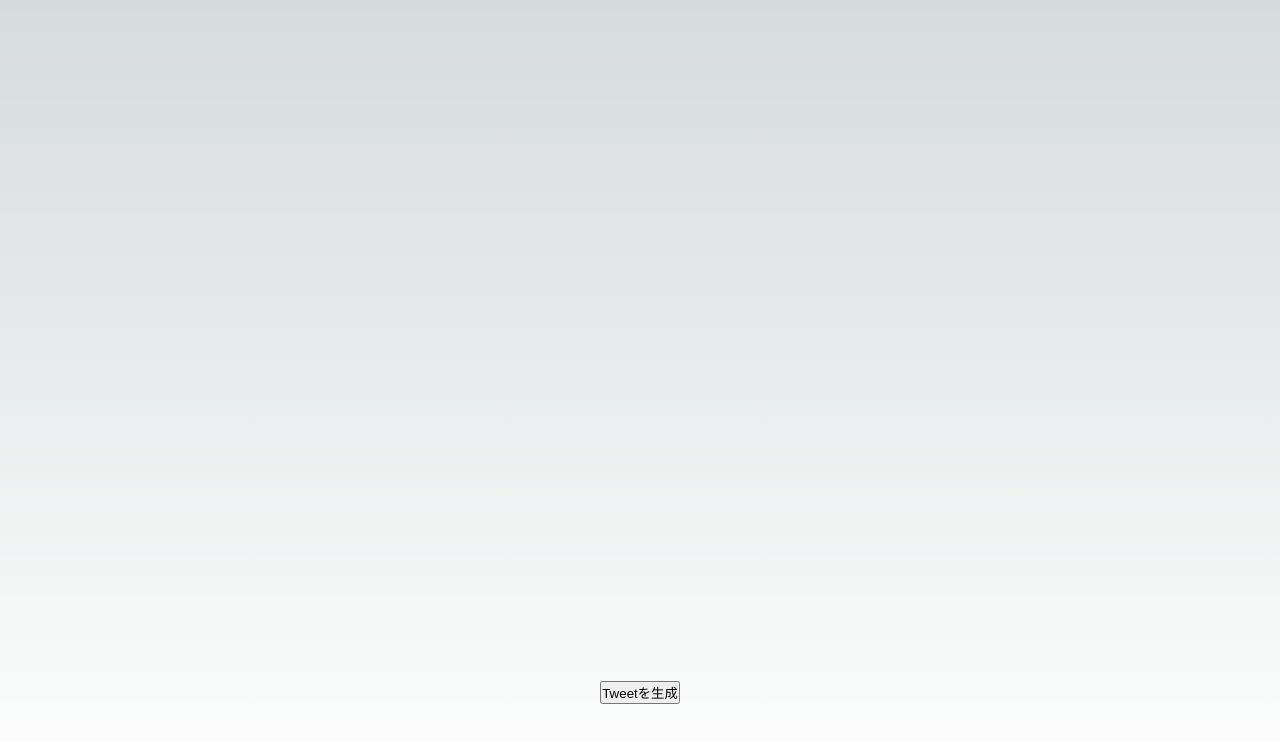
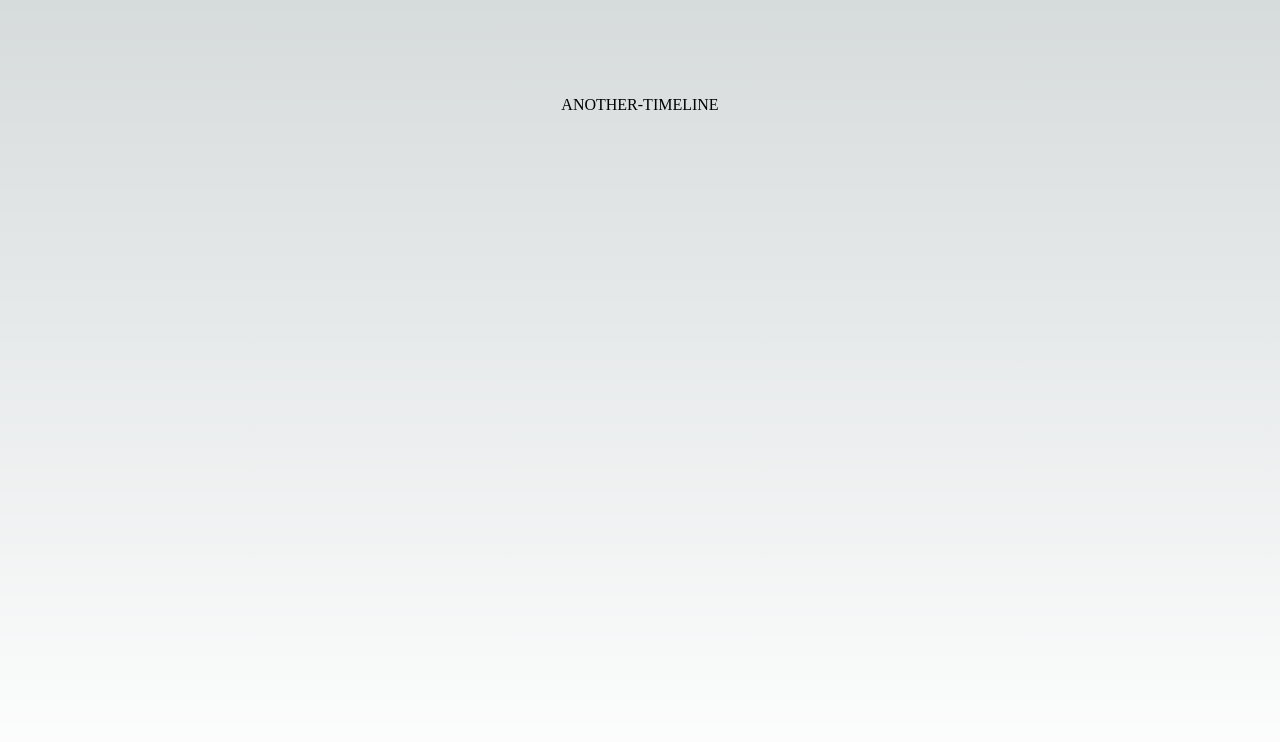
Before and after one commit to iWonder118/charnel-horse, a Next.js app: page / in a window 1280 px wide. Shown: the top 742 px of the page. Built offline with nearby package versions, Linux system fonts and the light colour scheme.

Commit message:
create routing

```diff
--- a/pages/index.tsx
+++ b/pages/index.tsx
@@ -1,23 +1,8 @@
 import Head from 'next/head'
-import { Inter } from '@next/font/google'
-import { useState } from 'react'
+import Link from 'next/link'
 import styles from '@/styles/Home.module.css'
 
-const inter = Inter({ subsets: ['latin'] })
-
-const getTwHz = async () => {
-  const response = await fetch("https://xtmfnoys41.execute-api.us-east-1.amazonaws.com/dev/tw_hz");
-  const res = await response.json();
-  return res;
-}
-
 export default function Home() {
-  const [twHz, setTwHz] = useState();
-
-  const handleClick = async () => {
-    const res = await getTwHz();
-    setTwHz(res.text);
-  }
   return (
     <>
       <Head>
@@ -25,10 +10,9 @@
         <meta name="viewport" content="width=device-width, initial-scale=1" />
       </Head>
       <main className={styles.main}>
-        <div className={styles.container}>
-          <span>{twHz ? twHz : ""}</span>
-        </div>
-        <button onClick={handleClick}>Tweetを生成</button>
+      <Link href="/another-timeline">
+        ANOTHER-TIMELINE
+      </Link>
       </main>
     </>
   )
```
Also changed, not shown: pages/another-timeline/index.tsx (added, +33 -0 lines).
